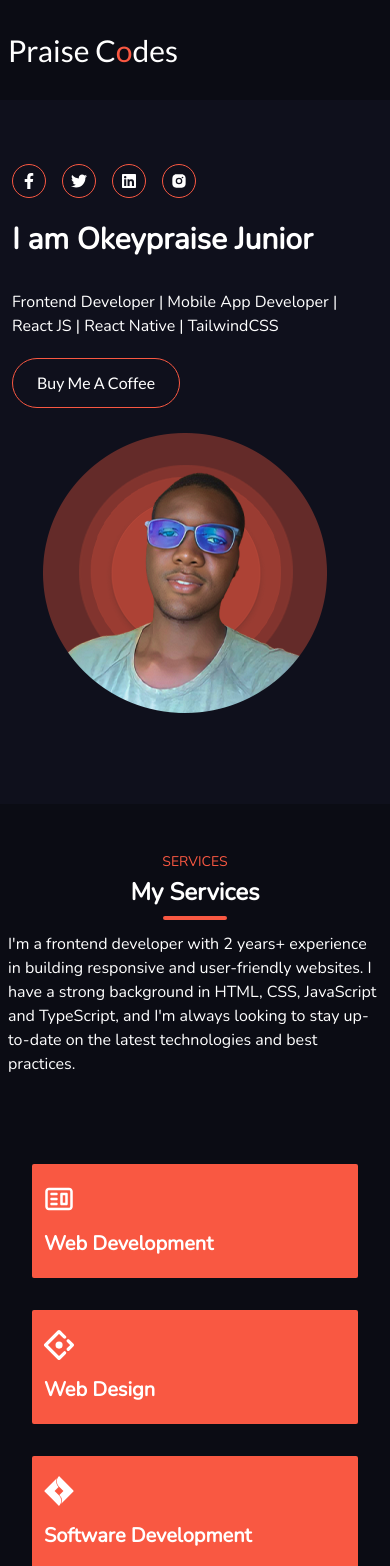
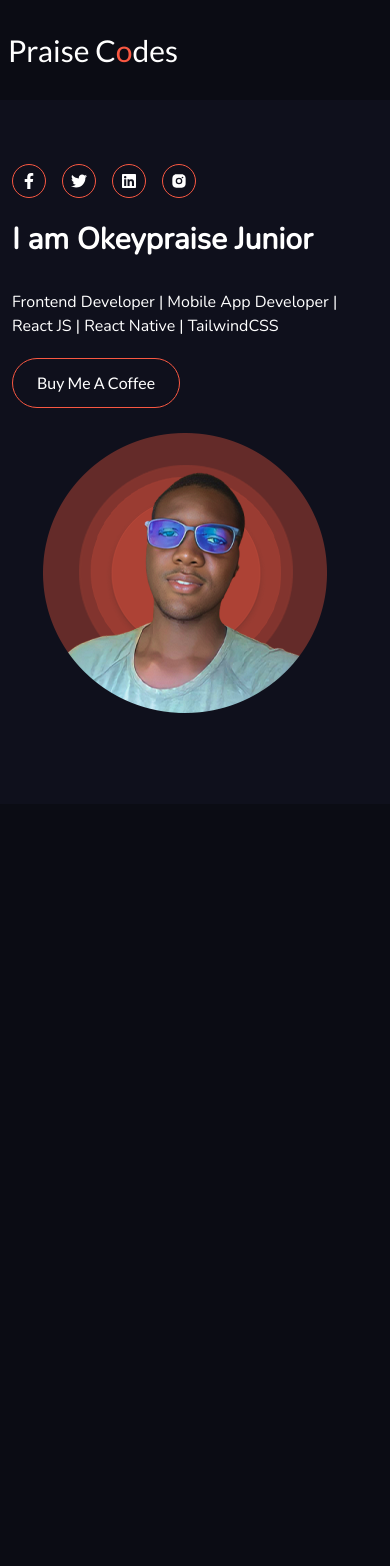
Before and after one commit to Praisecodes/portfolio-tsx, a React (Vite) app: page / in a window 390 px wide. Shown: the top 1566 px of the page. Built offline with nearby package versions, Linux system fonts and the light colour scheme.

Commit message:
[Update] Adding AOS

```diff
--- a/package.json
+++ b/package.json
@@ -9,11 +9,13 @@
     "preview": "vite preview"
   },
   "dependencies": {
+    "aos": "^3.0.0-beta.6",
     "react": "^18.2.0",
     "react-dom": "^18.2.0",
     "react-icons": "^4.7.1"
   },
   "devDependencies": {
+    "@types/aos": "^3.0.4",
     "@types/react": "^18.0.26",
     "@types/react-dom": "^18.0.9",
     "@vitejs/plugin-react": "^3.0.0",
--- a/src/App.tsx
+++ b/src/App.tsx
@@ -1,6 +1,12 @@
 import { Intro, Header, Services, About, Skills, Contact, Footer } from './components'
+import AOS from 'aos';
+import 'aos/dist/aos.css';
+import { useEffect } from 'react';
 
 function App() {
+  useEffect(()=>{
+    AOS.init();
+  },[])
   return (
     <>
     <Header />
--- a/src/components/about.tsx
+++ b/src/components/about.tsx
@@ -1,6 +1,6 @@
 export default function About(): any{
     return (
-        <div id="about" className="py-12 flex flex-col lg:items-start items-center bg-alternate-bg lg:px-20 px-5 text-white font-Nunito">
+        <div data-aos="zoom-in-up" id="about" className="py-12 flex flex-col lg:items-start items-center bg-alternate-bg lg:px-20 px-5 text-white font-Nunito">
             <h1 className="lg:w-fit flex lg:items-start items-center flex-col after:content-[''] after:w-1/2 after:mt-1 font-bold after:bg-orange after:block after:h-1 after:rounded-full text-2xl">
                 About Me
             </h1><br /><br />
--- a/src/components/contact.tsx
+++ b/src/components/contact.tsx
@@ -21,7 +21,7 @@ export default function Contact():any{
     }
 
     return (
-        <div id="contact" className="py-12 px-3 bg-alternate-bg flex flex-col items-center font-Nunito text-white">
+        <div data-aos="zoom-in" id="contact" className="py-12 px-3 bg-alternate-bg flex flex-col items-center font-Nunito text-white">
             <h1 className="flex flex-col items-center after:content-[''] after:bg-orange after:h-1 after:w-1/2 w-fit after:block text-2xl after:rounded-full font-bold">
                 Contact Me
             </h1><br /><br />
--- a/src/components/header.tsx
+++ b/src/components/header.tsx
@@ -35,7 +35,7 @@ export default function Header(): any{
     ])
 
     return(
-        <div id="home" className="bg-main-bg w-full sticky top-0 left-0 flex items-center justify-between py-8 lg:px-14 px-2 text-white font-Lato">
+        <div data-aos="fade-left" id="home" className="bg-main-bg w-full z-50 sticky top-0 left-0 flex items-center justify-between py-8 lg:px-14 px-2 text-white font-Lato">
             <h1 className="text-3xl w-fit">
                 Praise C<span className="text-orange">o</span>des
             </h1>
--- a/src/components/intro.tsx
+++ b/src/components/intro.tsx
@@ -28,7 +28,7 @@ export default function Intro(): any {
     ])
 
     return (
-        <div id='intro' className="bg-alternate-bg py-16 flex items-center flex-wrap lg:flex-row flex-col">
+        <div data-aos="fade-up" id='intro' className="bg-alternate-bg py-16 flex items-center flex-wrap lg:flex-row flex-col">
             <div className="lg:w-3/5 lg:px-6 px-1 ">
                 <div className="flex">
                     {
--- a/src/components/services.tsx
+++ b/src/components/services.tsx
@@ -27,7 +27,7 @@ export default function Services(): any{
     return (
         <div id="services" className="bg-transparent lg:px-20 py-12 px-2">
             <div className="flex lg:flex-row flex-col items-center lg:justify-start justify-center">
-                <div className="text-white lg:w-2/5 font-Nunito text-center lg:text-left">
+                <div data-aos="zoom-in-right" className="text-white lg:w-2/5 font-Nunito text-center lg:text-left">
                     <p className="text-sm text-orange">
                         SERVICES
                     </p>
@@ -35,7 +35,7 @@ export default function Services(): any{
                         My Services
                     </h1>
                 </div>
-                <div className="lg:w-3/5 text-white font-Nunito">
+                <div data-aos="zoom-in-right" className="lg:w-3/5 text-white font-Nunito">
                     <p>
 
                         I'm a frontend developer with 2 years+ experience in building responsive and
@@ -48,7 +48,7 @@ export default function Services(): any{
             <div className="flex justify-center items-center flex-wrap">
                 {
                     services.map((service:any)=>(
-                        <div className="lg:w-80 w-full text-white font-Nunito px-3 py-5 rounded-sm bg-orange mx-6 my-4">
+                        <div data-aos="zoom-in-up" className="lg:w-80 w-full text-white font-Nunito px-3 py-5 rounded-sm bg-orange mx-6 my-4">
                             <i className="text-3xl">
                                 {service.icon}
                             </i>
--- a/src/components/skills.tsx
+++ b/src/components/skills.tsx
@@ -75,7 +75,7 @@ export default function Skills(): any{
             <div className="flex flex-wrap justify-center items-center">
                 {
                     skills.map((skill: any)=>(
-                        <div className="bg-alternate-bg py-6 px-4 lg:w-80 w-full mx-6 my-4 flex text-white font-Nunito items-center justify-between font-bold">
+                        <div data-aos="fade-right" className="bg-alternate-bg py-6 px-4 lg:w-80 w-full mx-6 my-4 flex text-white font-Nunito items-center justify-between font-bold">
                             <i className={`text-${skill.coloring} text-4xl`}>
                                 {skill.icon}
                             </i>
```
Also changed, not shown: 1 other file (tests, documents, lock files or other folders).
